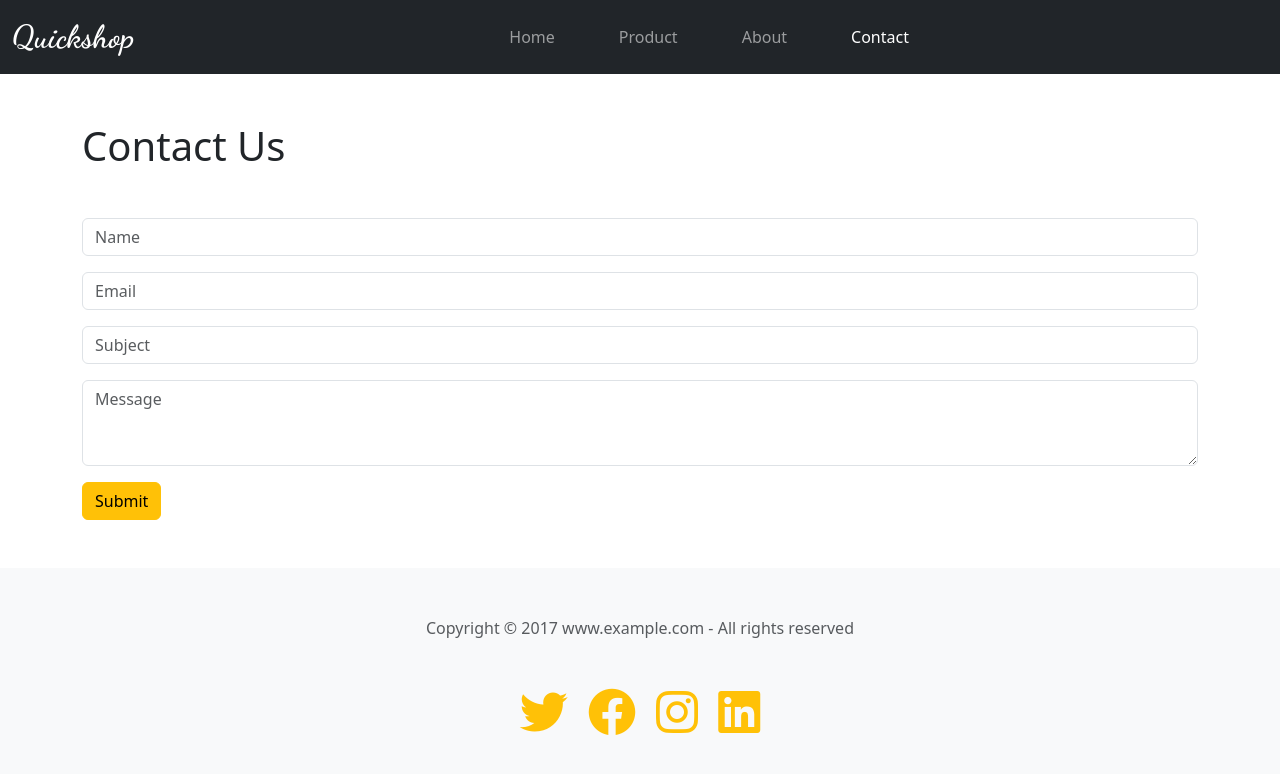
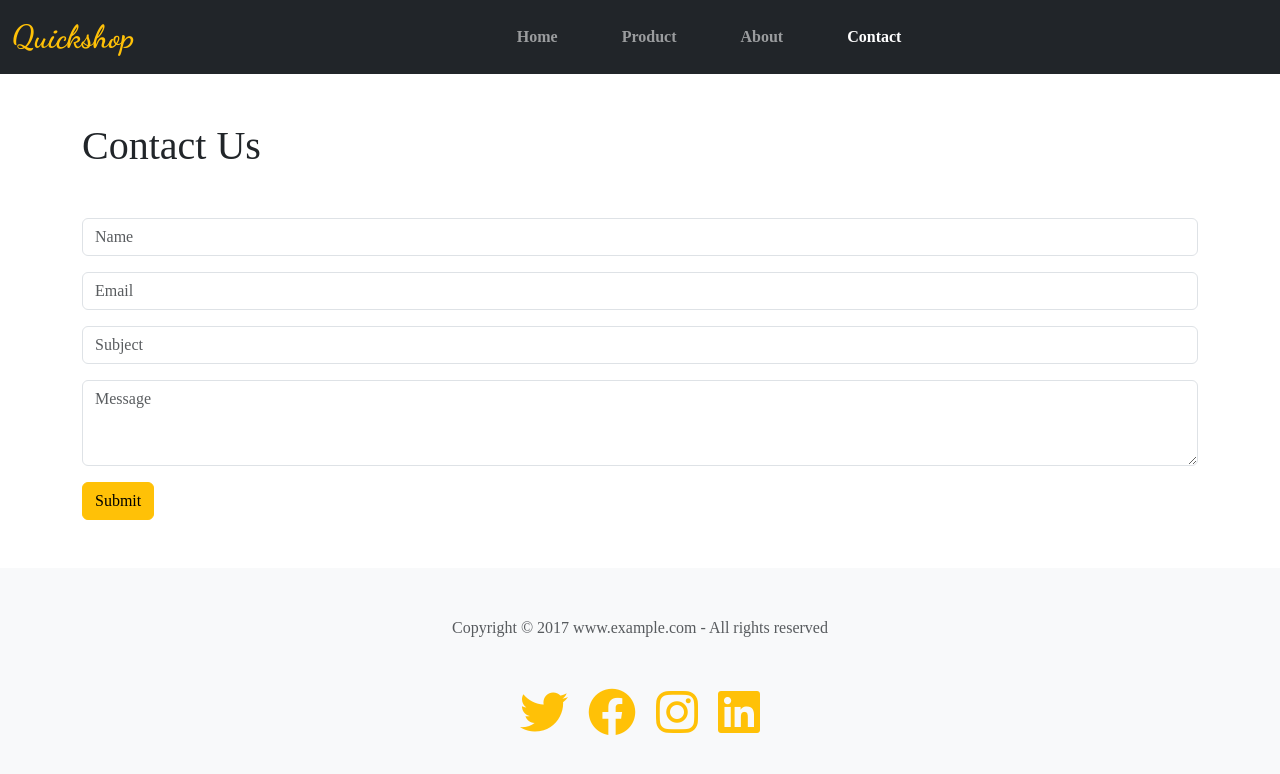
Before and after one commit to AryanKhan10/E-Commerce-, a plain HTML site: page contact.html in a window 1280 px wide. Drawn offline with nearby package versions, Linux system fonts and the light colour scheme.

Commit message:
Update contact.html

```diff
--- a/contact.html
+++ b/contact.html
@@ -11,6 +11,16 @@
   <link rel="preconnect" href="https://fonts.gstatic.com" crossorigin>
   <link href="https://fonts.googleapis.com/css2?family=Dancing+Script:wght@700&family=Satisfy&display=swap" rel="stylesheet">
   <style>
+    * {
+            box-sizing: border-box;
+            font-family: 'Dosis',serif;
+        }
+
+        .logo{
+            font-family: 'Dancing Script', cursive !important;
+            font-size: 2rem;
+            color: #ffc107;
+        }
     i:hover{
             transform: scale(1.3);
             transition: 0.4s;
@@ -33,7 +43,7 @@
         </button>
         <div class="collapse navbar-collapse" id="navbarSupportedContent">
           <div class="collapse navbar-collapse justify-content-evenly" id="navbarSupportedContent">
-            <ul class="navbar-nav mb-2 mb-lg-0 ">
+            <ul class="navbar-nav mb-2 mb-lg-0 fw-bold">
               <li class="nav-item mx-4">
                 <a class="nav-link " aria-current="page" href="index.html">Home</a>
               </li>
```
